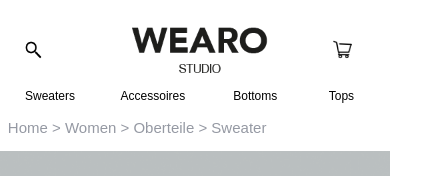
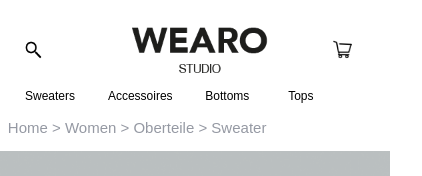
Before and after one commit to celinerippl/Website_SnapchatAR, a plain HTML site: page public/index.html in a window 390 px wide. Shown: the top 176 px of the page, 422 px wide, since content can reach past the window. Drawn offline with Linux system fonts and the light colour scheme.

Commit message:
letzte navigation Anpassung

```diff
--- a/public/styles.css
+++ b/public/styles.css
@@ -343,10 +343,11 @@
     }
 
     .navigation {
-        width: 98%;
+        width: 85%;
         display: flex;
+        align-items: center;
+        justify-content: center;
         padding-left: 20px;
-        padding-right: 20px;
     }
 
     .sweaters {
```
